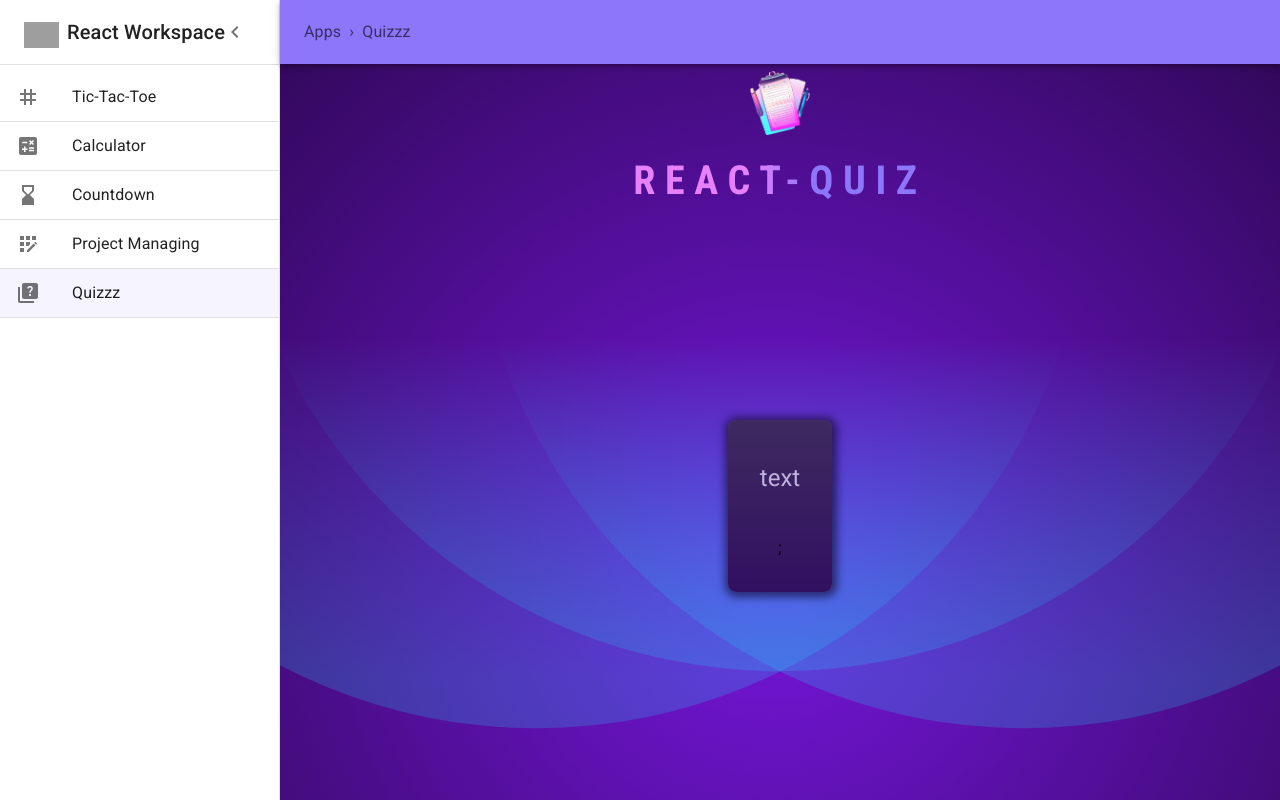
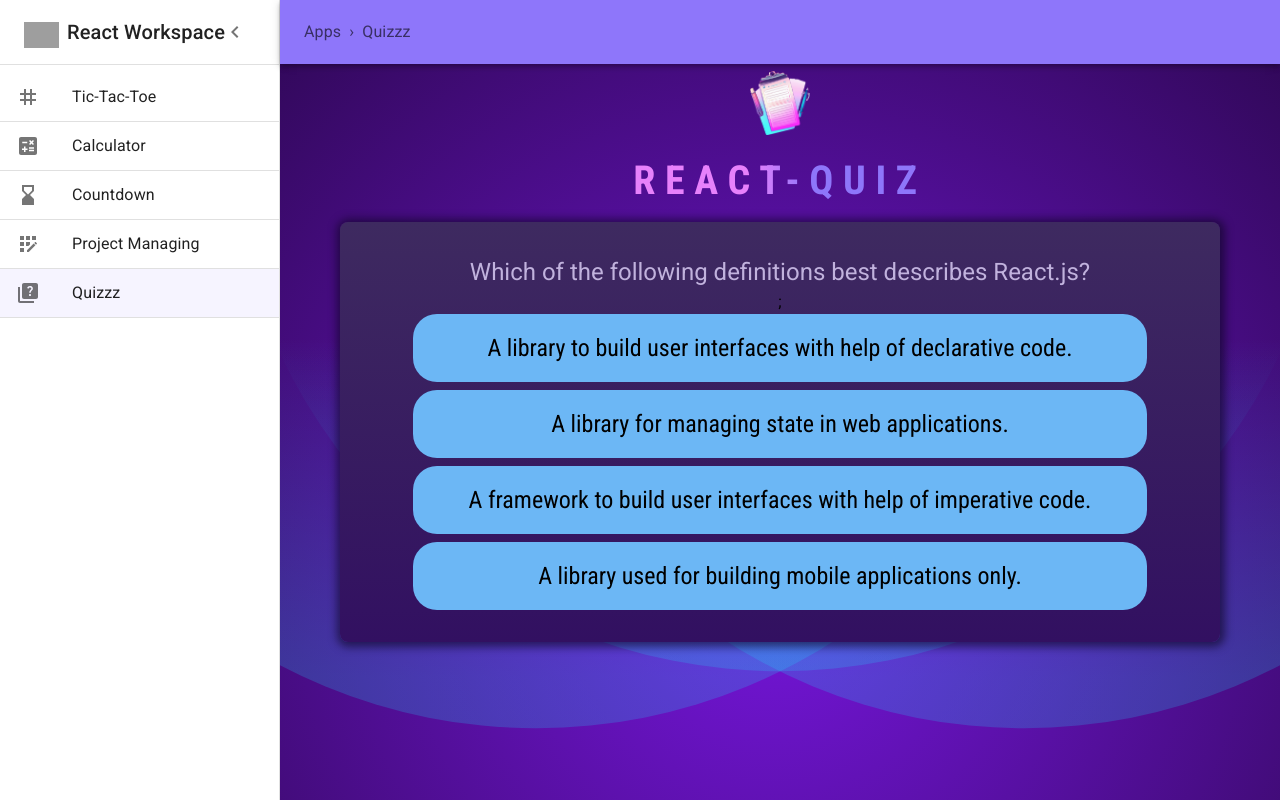
Before and after one commit to DvirMon/React-Workspace, a Next.js app: page /apps/Quizzz in a window 1280 px wide. Built offline with nearby package versions, Linux system fonts and the light colour scheme; grey boxes are pictures that could not be loaded.

Commit message:
fix quiz-card question and answers UI

```diff
--- a/src/app/apps/Quizzz/components/Quiz-Answer.module.css
+++ b/src/app/apps/Quizzz/components/Quiz-Answer.module.css
@@ -20,7 +20,7 @@
   display: inline-block;
   width: 100%;
   font-family: "Roboto Condensed", sans-serif;
-  font-size: 0.9rem;
+  font-size: 1.5rem;
   padding: 1rem 2rem;
   border: none;
   border-radius: 24px;
--- a/src/app/apps/Quizzz/components/quiz-card.module.css
+++ b/src/app/apps/Quizzz/components/Quiz-Card.module.css
@@ -1,8 +1,7 @@
 @import url("https://fonts.googleapis.com/css2?family=Roboto+Condensed:wght@400;700&family=Roboto:wght@400;700&display=swap");
 
 .quiz {
-  max-width: 50rem;
-  margin: auto;
+  min-width: 55rem;
   padding: 2rem;
   background: linear-gradient(180deg, #3e2a60 0%, #321061 100%);
   border-radius: 8px;
--- /dev/null
+++ b/src/app/apps/Quizzz/components/Quiz-Card.tsx
@@ -0,0 +1,23 @@
+'use client'
+
+import { useState } from "react";
+import { DATA } from "../util/data";
+import { Quiz } from "../util/type";
+import QuizAnswerList from "./Quiz-Answer";
+import QuizQuestion from "./Quiz-Question";
+import classes from "./Quiz-Card.module.css";
+
+export default function QuizCard() {
+  const [questionIndex, setQuestionIndex] = useState(0);
+
+  const quiz: Quiz = DATA[questionIndex];
+
+  const { text, answers } = quiz;
+
+  return (
+    <div className={classes.quiz}>
+          <QuizQuestion text={text} />
+          <QuizAnswerList answers={answers} />
+    </div>
+  );
+}
--- a/src/app/apps/Quizzz/components/Quiz-Question.module.css
+++ b/src/app/apps/Quizzz/components/Quiz-Question.module.css
@@ -14,7 +14,6 @@
   font-family: "Roboto", sans-serif;
   font-size: 1.5rem;
   font-weight: normal;
-  margin: 0.5rem 0 2.5rem 0;
   color: #c1b2dd;
 }
 
--- a/src/app/apps/Quizzz/components/quiz-card.tsx
+++ /dev/null
@@ -1,18 +0,0 @@
-import QuizQuestion from "./Quiz-Question";
-import classes from "./quiz-card.module.css";
-
-// const AnswerContainer = styled(MuiBox)<{ theme?: Theme }>(({ theme }) => ({
-//     height: "100%",
-//     width: "100%",
-//     overflow: "auto",
-//     paddingLeft: theme.spacing(7),
-//     paddingRight: theme.spacing(7),
-//   }));
-
-export default function QuizCard() {
-  return (
-    <div className={classes.quiz}>
-      <QuizQuestion text="text" />
-    </div>
-  );
-}
--- a/src/app/apps/Quizzz/layout.tsx
+++ b/src/app/apps/Quizzz/layout.tsx
@@ -29,7 +29,7 @@
   return (
     <PageContainer className={classes.page}>
       <PageHeder />
-      <main className="flex-grow">{children}</main>
+      <main className="h-3/5 flex fle-col justify-center items-center">{children}</main>
     </PageContainer>
   );
 }
--- a/src/app/apps/Quizzz/page.tsx
+++ b/src/app/apps/Quizzz/page.tsx
@@ -1,9 +1,9 @@
 import { Stack } from "@mui/material";
-import QuizCard from "./components/quiz-card";
+import QuizCard from "./components/Quiz-Card";
 
 export default function Page() {
   return (
-    <Stack  className="h-full" direction={'column'}>
+    <Stack className="w-full items-center">
       <QuizCard />
     </Stack>
   );
```
